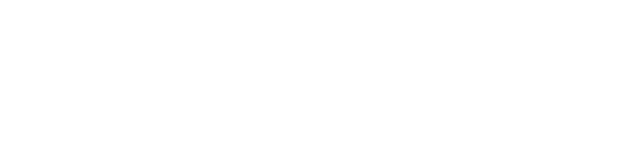
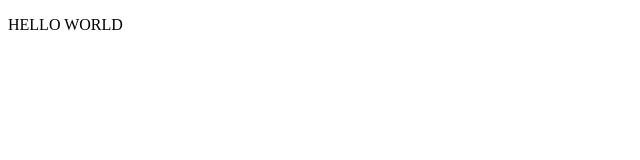
Before and after one commit to tcinfinity/astrowars, a website: page views/index.html in a window 1280 px wide. Shown: the whole page, without its empty margins (0-640 px from the left). Drawn offline with nearby package versions, Linux system fonts and the light colour scheme; files that its build step writes are made by us from their sources; files whose address does not match are found by name.

Commit message:
added uuid and hello world test

```diff
--- a/package.json
+++ b/package.json
@@ -9,7 +9,8 @@
   },
   "dependencies": {
     "express": "^4.16.2",
-    "socket.io": "^2.0.4"
+    "socket.io": "^2.0.4",
+    "uuid": "^3.2.1"
   },
   "repository": {
     "type": "git",
--- a/views/index.html
+++ b/views/index.html
@@ -14,6 +14,6 @@
   <script src="game.animation.js" type="text/javascript"></script>
 </head>
 <body>
-
+  <p>HELLO WORLD</p>
 </body>
 </html>
```
Also changed, not shown: 1 other file.
